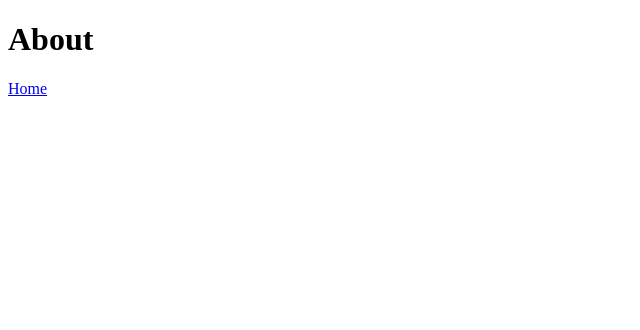
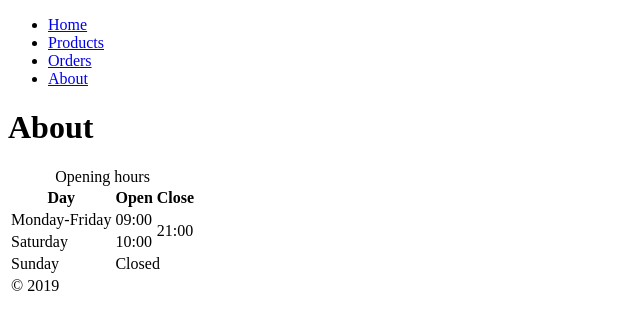
Before and after one commit to magyizso/testrepo, a plain HTML site: page html-basic-1/about.html in a window 1280 px wide. Shown: the whole page, without its empty margins (0-640 px from the left). Drawn offline with Linux system fonts and the light colour scheme.

Commit message:
Lesson 19.05 morning

```diff
--- a/html-basic-1/about.html
+++ b/html-basic-1/about.html
@@ -1,13 +1,61 @@
 <!DOCTYPE html>
 <html lang="en">
+
 <head>
     <meta charset="UTF-8">
     <meta http-equiv="X-UA-Compatible" content="IE=edge">
     <meta name="viewport" content="width=device-width, initial-scale=1.0">
     <title>Document</title>
 </head>
+
 <body>
+    <ul>
+        <li>
+            <a href="/testrepo/html-basic-1/index.html">Home</a>
+        </li>
+        <li>
+            <a href="/testrepo/html-basic-1/pages/products.html">Products</a>
+        </li>
+        <li>
+            <a href="/testrepo/html-basic-1/pages/orders.html">Orders</a>
+        </li>
+        <li>
+            <a href="about.html">About</a>
+        </li>
+    </ul>
     <h1>About</h1>
-    <a href="index.html">Home</a>
+    <table>
+        <caption>Opening hours</caption>
+        <thead>
+            <tr>
+                <th>Day</th>
+                <th>Open</th>
+                <th>Close</th>
+            </tr>
+        </thead>
+        <tbody>
+            <tr>
+                <td>Monday-Friday</td>
+                <td>09:00</td>
+                <td rowspan="2">21:00</td>
+            </tr>
+            <tr>
+                <td>Saturday</td>
+                <td>10:00</td>
+            </tr>
+            <tr>
+                <td>Sunday</td>
+                <td colspan="2">Closed</td>
+            </tr>
+        </tbody>
+        <tfoot>
+            <tr>
+                <td colspan="3">
+                    &copy; 2019
+                </td>
+            </tr>
+        </tfoot>
+    </table>
 </body>
+
 </html>
```
Also changed, not shown: html-basic-1/index.html (+17 -0 lines), html-basic-1/pages/orders.html (+17 -0 lines), html-basic-1/pages/products.html (+14 -0 lines).
